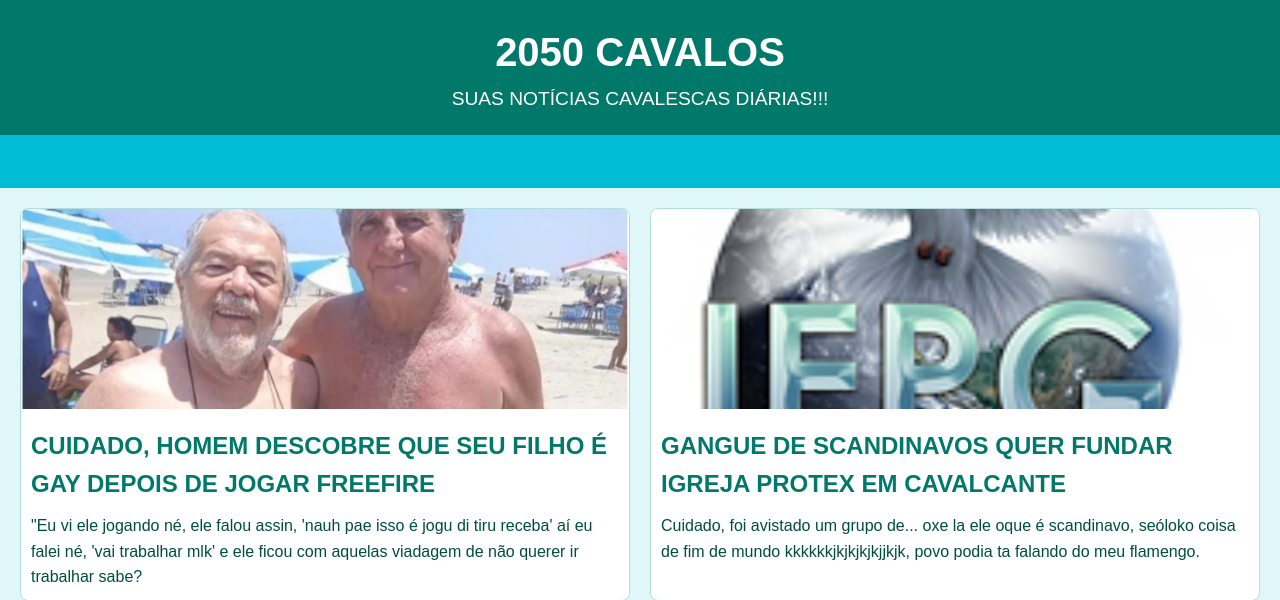
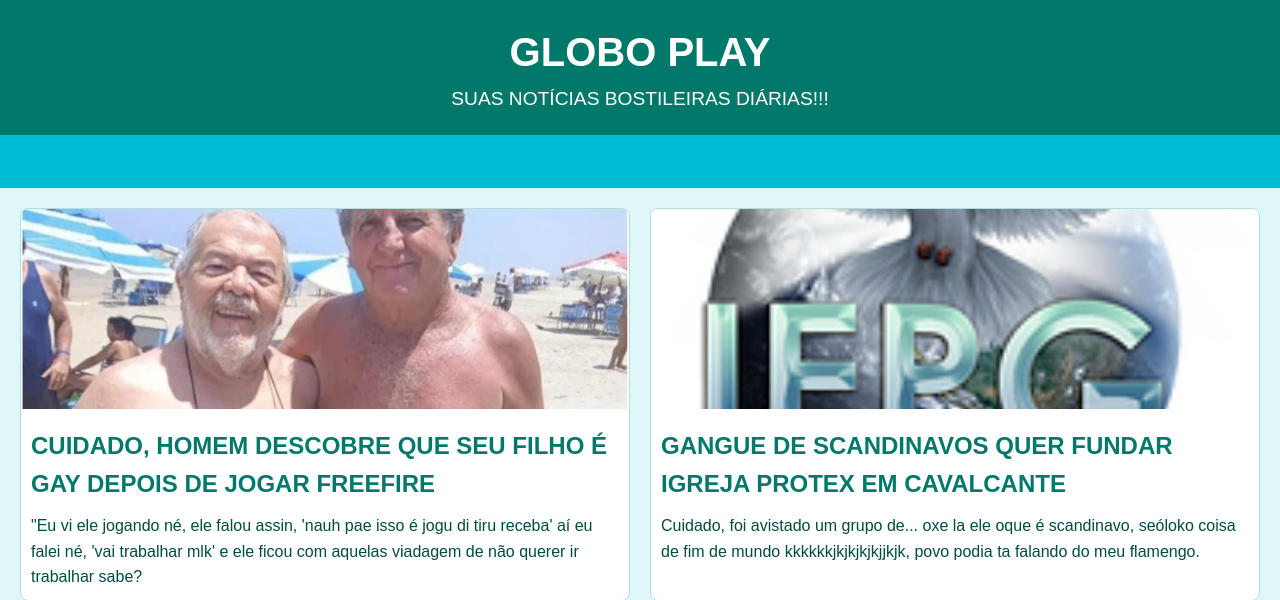
Before and after one commit to agario-io/2050-noticias-, a Flask app: page / in a window 1280 px wide. Shown: the top 600 px of the page. Run offline with Flask 3, Linux system fonts and the light colour scheme; some libraries are stand-ins or nearby versions.

Commit message:
Update index.html

```diff
--- a/templates/index.html
+++ b/templates/index.html
@@ -8,8 +8,8 @@
 </head>
 <body>
     <header>
-        <h1>2050 CAVALOS</h1>
-        <p>SUAS NOTÍCIAS CAVALESCAS DIÁRIAS!!!</p>
+        <h1>GLOBO PLAY</h1>
+        <p>SUAS NOTÍCIAS BOSTILEIRAS DIÁRIAS!!!</p>
     </header>
 
     <!-- Breaking News Ticker -->
```
